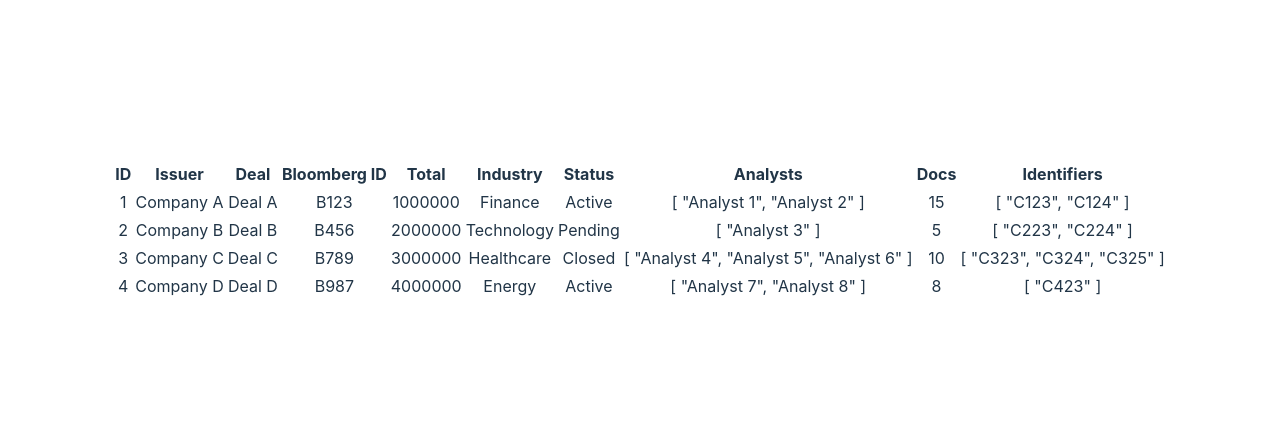
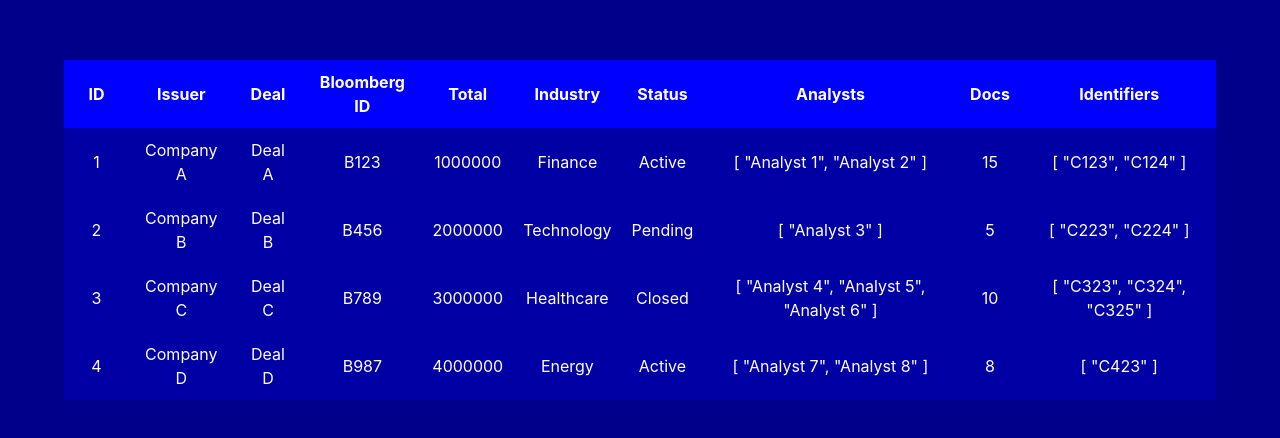
Before and after one commit to austinmatthews/dynamic-grid-component, a Vue app in the folder deals-grid/: page / in a window 1280 px wide. Shown: the part 170-608 px from the top of the page. Built offline with nearby package versions, Linux system fonts and the light colour scheme.

Commit message:
Updated and cleaned up styling

```diff
--- a/deals-grid/src/components/DynamicGrid.vue
+++ b/deals-grid/src/components/DynamicGrid.vue
@@ -21,6 +21,7 @@
 <script setup>
   import { ref } from 'vue';
   import mockDeals from '../mockDeals.json';
+
   const rows = ref(mockDeals);
   const sortKey = ref('');
   const sortOrder = ref('asc');
@@ -55,3 +56,30 @@
     });
   }
 </script>
+
+<style lang="scss">
+  @import '../styles.scss';
+  .dynamic-grid {
+    width: 100%;
+    table {
+      background-color: lighten($background-color, 5%);
+      border-collapse: collapse;
+      th {
+        cursor: pointer;
+        padding: 10px;
+        background-color: $primary-color;
+      }
+      th:hover {
+        background-color: lighten($primary-color, 5%);
+      }
+      td {
+        padding: 10px;
+        min-width: 45px;
+        text-align: center;
+      }
+      tr:hover {
+        background-color: lighten($background-color, 10%);
+      }
+    }
+  }
+</style>
--- a/deals-grid/src/styles.scss
+++ b/deals-grid/src/styles.scss
@@ -1,74 +1,28 @@
 // Variables
-$primary-color: #0056b3;
-$background-color: #f9f9f9;
-$selected-row-color: #f0f8ff;
-$table-border-color: #ddd;
-$link-color: #646cff;
-$link-hover-color: darken($link-color, 10%);
-$dark-background-color: #242424;
-$light-text-color: rgba(255, 255, 255, 0.87);
-$light-background-color: #ffffff;
+$primary-color: blue;
+$background-color: darkblue;
+$table-color: lighten(darkblue, 5%);
+$hover-color: lighten(blue, 5%);
+$text-color: rgba(255, 255, 255);
 $focus-color: -webkit-focus-ring-color;
-
-// Mixin for button styles
-@mixin button-styles($bg-color, $hover-color) {
-  border-radius: 8px;
-  border: 1px solid transparent;
-  padding: 0.6em 1.2em;
-  font-size: 1em;
-  font-weight: 500;
-  cursor: pointer;
-  background-color: $bg-color;
-  transition: border-color 0.25s;
-
-  &:hover {
-    border-color: $hover-color;
-  }
-
-  &:focus,
-  &:focus-visible {
-    outline: 4px auto $focus-color;
-  }
-}
-
-// Mixin for link styles
-@mixin link-styles($color, $hover-color) {
-  font-weight: 500;
-  color: $color;
-  text-decoration: inherit;
-
-  &:hover {
-    color: $hover-color;
-  }
-}
-
-// Mixin for flexbox row layout
-@mixin flex-row {
-  display: flex;
-  flex-direction: row;
-  justify-content: center;
-  align-items: center;
-}
 
 // Root styles with mixins
 :root {
   font-family: Inter, system-ui, Avenir, Helvetica, Arial, sans-serif;
   line-height: 1.5;
   font-weight: 400;
-  color-scheme: light dark;
-  color: $light-text-color;
-  background-color: $dark-background-color;
-}
-
-// Anchor link styles with mixin
-a {
-  @include link-styles($link-color, $link-hover-color);
+  color-scheme: dark;
+  color: $text-color;
+  background-color: $background-color;
 }
 
 // Body styles using flex-row mixin
 body {
   margin: 0;
-  @include flex-row;
+  display: flex;
+  flex-direction: row;
+  justify-content: center;
+  align-items: center;
   min-width: 320px;
   min-height: 100vh;
 }
@@ -81,12 +35,17 @@ h1 {
 
 // Button styles with mixin
 button {
-  @include button-styles(#1a1a1a, $link-color);
-}
+  border-radius: 8px;
+  border: 1px solid transparent;
+  padding: 0.6em 1.2em;
+  font-size: 1em;
+  font-weight: 500;
+  cursor: pointer;
+  transition: border-color 0.25s;
 
-// Card styles
-.card {
-  padding: 2em;
+  &:hover {
+    border-color: $hover-color;
+  }
 }
 
 // App container styles
@@ -96,19 +55,3 @@ button {
   padding: 2rem;
   text-align: center;
 }
-
-// Light theme preference
-@media (prefers-color-scheme: light) {
-  :root {
-    color: #213547;
-    background-color: $light-background-color;
-  }
-
-  a:hover {
-    color: lighten($link-hover-color, 10%);
-  }
-
-  button {
-    background-color: $background-color;
-  }
-}
```
